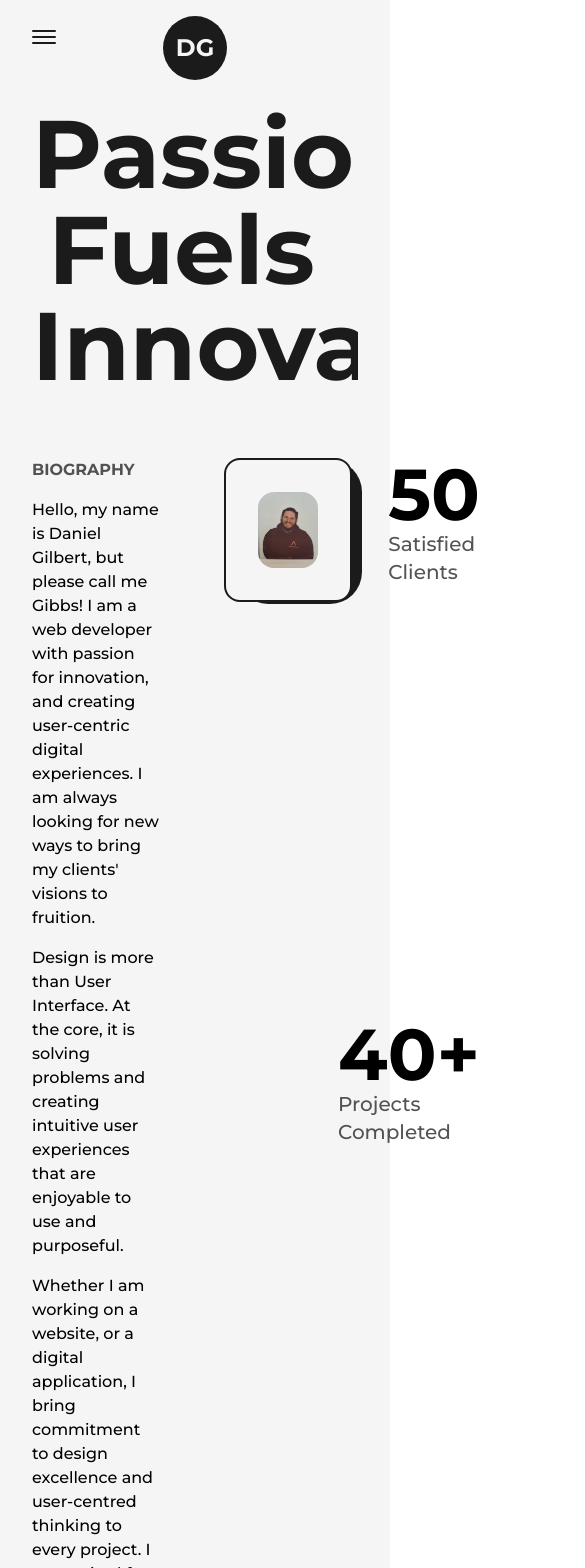
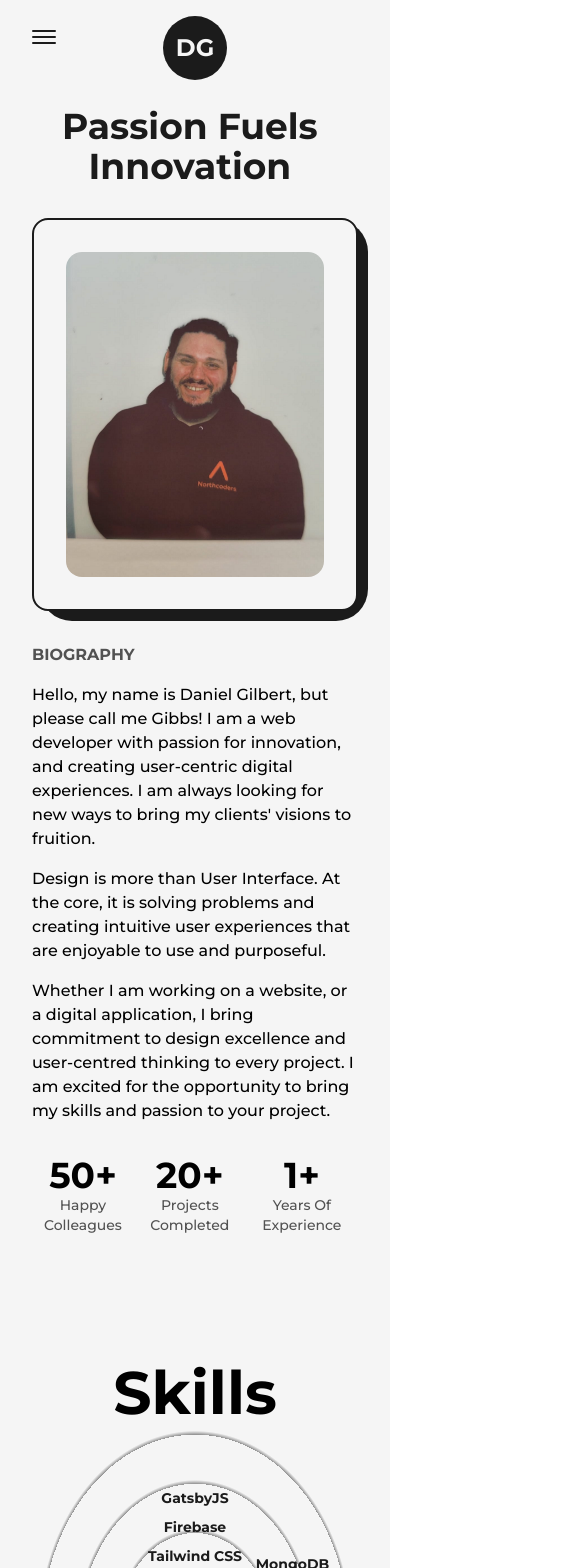
Before and after one commit to 01Gibbs/portfolioSite, a Next.js app: page /about in a window 390 px wide. Shown: the top 1568 px of the page, 585 px wide, since content can reach past the window. Built offline with nearby package versions, Linux system fonts and the light colour scheme.

Commit message:
media query optimisation complete

```diff
--- a/src/components/Education.jsx
+++ b/src/components/Education.jsx
@@ -7,7 +7,7 @@
   return (
     <li
       ref={ref}
-      className="my-8 first:mt-0 last:mb-0 w-[60%] mx-auto flex flex-col items-center justify-between"
+      className="my-8 first:mt-0 last:mb-0 w-[60%] md:w-[80%] mx-auto flex flex-col items-center justify-between"
     >
       <LiIcon reference={ref} />
       <motion.div
@@ -15,11 +15,13 @@
         whileInView={{ y: 0 }}
         transition={{ duration: 0.75, type: "spring" }}
       >
-        <h3 className="capitalize font-bold text-2xl">{type}</h3>
-        <span className="capitalize font-medium text-dark/75 dark:text-light">
+        <h3 className="capitalize font-bold text-2xl sm:text-xl xs:text-lg">
+          {type}
+        </h3>
+        <span className="capitalize font-medium text-dark/75 dark:text-light xs:text-sm">
           {time} | {place}
         </span>
-        <p className="font-medium w-full">{info}</p>
+        <p className="font-medium w-full md:text-sm">{info}</p>
       </motion.div>
     </li>
   );
@@ -33,14 +35,16 @@
   });
   return (
     <div className="my-64">
-      <h2 className="font-bold text-8xl mb-32 w-full text-center">Education</h2>
+      <h2 className="font-bold text-8xl mb-32 w-full text-center md:text-6xl xs:text-4xl md:mb-16">
+        Education
+      </h2>
 
-      <div ref={ref} className="w-[75%] mx-auto relative">
+      <div ref={ref} className="w-[75%] lg:w-[90%] md:w-full mx-auto relative">
         <motion.div
           style={{ scaleY: scrollYProgress }}
-          className="absolute left-9 top-0 w-[4px] h-full bg-dark dark:bg-light origin-top"
+          className="absolute left-9 top-0 w-[4px] h-full bg-dark dark:bg-light origin-top md:left-[28px] xs:left-[17.9px]"
         />
-        <ul className="w-full flex flex-col items-start justify-between ml-4">
+        <ul className="w-full flex flex-col items-start justify-between ml-4 xs:ml-2">
           <Details
             type="Northcoder's Software Engineering Bootcamp Coursework"
             time="Jan 2023 - May 2023"
--- a/src/components/LiIcon.jsx
+++ b/src/components/LiIcon.jsx
@@ -9,7 +9,12 @@
 
   return (
     <figure className="absolute left-0 stroke-dark dark:stroke-light">
-      <svg className="-rotate-90" width="75" height="75" viewBox="0 0 100 100">
+      <svg
+        className="-rotate-90 md:w-[60px] md:h-[60px] xs:w-[40px] xs:h-[40px]"
+        width="75"
+        height="75"
+        viewBox="0 0 100 100"
+      >
         <circle
           cx="75"
           cy="50"
--- a/src/components/Skills.jsx
+++ b/src/components/Skills.jsx
@@ -4,7 +4,7 @@
 const Skill = ({ name, x, y }) => {
   return (
     <motion.div
-      className="flex items-center justify-center rounded-full font-semibold bg-dark dark:bg-light text-light dark:text-dark py-3 px-6 shadow-dark dark:shadow-light cursor-pointer absolute"
+      className="flex items-center justify-center rounded-full font-semibold bg-dark dark:bg-light text-light dark:text-dark py-3 px-6 shadow-dark dark:shadow-light cursor-pointer absolute lg:py-2 lg:px-4 md:text-sm md:py-1.5 md:px-3 xs:bg-transparent xs:dark:bg-transparent xs:text-dark xs:dark:text-light xs:font-bold"
       whileHover={{ scale: 1.05 }}
       initial={{ x: 0, y: 0 }}
       whileInView={{ x: x, y: y, transition: { duration: 2 } }}
@@ -18,10 +18,16 @@
 const Skills = () => {
   return (
     <>
-      <h2 className="font-bold text-8xl mt-64 w-full text-center">Skills</h2>
-      <div className="w-full h-screen relative flex items-center justify-center rounded-full bg-circularLight dark:bg-circularDark">
+      <h2 className="font-bold text-8xl mt-64 w-full text-center md:text-6xl md:mt-32">
+        Skills
+      </h2>
+      <div
+        className="w-full h-screen relative flex items-center justify-center rounded-full
+      bg-circularLight lg:circularLightLG dark:bg-circularDark lg:dark:bg-circularDarkLg md:bg-circularLightMd md:dark:bg-circularDarkMd sm:bg-circularLightSm sm:dark:bg-circularLightSm
+      lg:h-[80vh] sm:h-[60vh] xs:h-[50vh]"
+      >
         <motion.div
-          className="flex items-center justify-center rounded-full font-semibold bg-dark dark:bg-light text-light dark:text-dark p-8 shadow-dark dark:shadow-light cursor-pointer"
+          className="flex items-center justify-center rounded-full font-semibold bg-dark dark:bg-light text-light dark:text-dark p-8 shadow-dark dark:shadow-light cursor-pointer lg:p-6 md:p-4 xs:text-xs xs:p-2"
           whileHover={{ scale: 1.05 }}
         >
           Web
@@ -39,9 +45,9 @@
         <Skill name="GraphQL" x="32vw" y="-5vw" />
         <Skill name="Express" x="-32vw" y="5vw" />
         <Skill name="Jest & Supertest" x="-20vw" y="7vw" />
-        <Skill name="GatsbyJS" x="0vw" y="-20vw" />
+        <Skill name="GatsbyJS" x="0vw" y="-35vw" />
         <Skill name="Tailwind CSS" x="0vw" y="-20vw" />
-        <Skill name="Firebase" x="0vw" y="-20vw" />
+        <Skill name="Firebase" x="0vw" y="-27.5vw" />
         <Skill name="PostgreSQL" x="-25vw" y="18vw" />
         <Skill name="MongoDB" x="25vw" y="-18vw" />
         <Skill name="Web Design" x="25vw" y="18vw" />
--- a/src/pages/about.jsx
+++ b/src/pages/about.jsx
@@ -42,9 +42,12 @@
       </Head>
       <main className="flex w-full flex-col items-center justify-center dark:text-light">
         <Layout className="pt-16">
-          <AnimatedText text="Passion Fuels Innovation" className="mb-16" />
-          <div className="grid w-full grid-cols-8 gap-16 ">
-            <div className="col-span-3 flex flex-col items-start justify-start">
+          <AnimatedText
+            text="Passion Fuels Innovation"
+            className="mb-16 lg:!text-7xl sm:!text-6xl xs:!text-4xl sm:mb-8"
+          />
+          <div className="grid w-full grid-cols-8 gap-16 sm:gap-8">
+            <div className="col-span-3 flex flex-col items-start justify-start xl:col-span-4 md:order-2 md:col-span-8">
               <h2 className="mb-4 text-lr font-bold uppercase text-dark/75 dark:text-light/75 ">
                 Biography
               </h2>
@@ -66,7 +69,7 @@
                 skills and passion to your project.
               </p>
             </div>
-            <div className="col-span-3 relative h-max rounded-2xl bg-light dark:bg-dark border-2 border-solid border-dark dark:border-light  p-8 ">
+            <div className="col-span-3 relative h-max rounded-2xl bg-light dark:bg-dark border-2 border-solid border-dark dark:border-light  p-8 xl:col-span-4 md:order-1 md:col-span-8">
               <Image
                 src={profilePic}
                 alt="Daniel Gilbert"
@@ -74,29 +77,29 @@
               />
               <div className="absolute top-0 -right-3 -z-10 w-[102%] h-[103%] rounded-[2rem] bg-dark dark:bg-light" />
             </div>
-            <div className="col-span-2 flex flex-col items-end justify-between">
-              <div className="flex flex-col items-end justify-center">
-                <span className="inline-block text-7xl font-bold">
-                  <AnimatedNumbers value={50} />
+            <div className="col-span-2 flex flex-col items-end justify-between xl:col-span-8 xl:flex-row xl:items-center md:order-3">
+              <div className="flex flex-col items-end justify-center xl:items-center">
+                <span className="inline-block text-7xl font-bold md:text-6xl sm:text-5xl xs:text-4xl">
+                  <AnimatedNumbers value={50} />+
                 </span>
-                <h2 className="text-xl font-medium capitalize text-dark/75 dark:text-light/75">
-                  satisfied clients
+                <h2 className="text-xl font-medium capitalize text-dark/75 dark:text-light/75 xl:text-center md:text-lg sm:text-base xs:text-sm">
+                  happy colleagues
                 </h2>
               </div>
-              <div className="flex flex-col items-end justify-center">
-                <span className="inline-block text-7xl font-bold">
-                  <AnimatedNumbers value={40} />+
+              <div className="flex flex-col items-end justify-center xl:items-center">
+                <span className="inline-block text-7xl font-bold md:text-6xl sm:text-5xl xs:text-4xl">
+                  <AnimatedNumbers value={20} />+
                 </span>
-                <h2 className="text-xl font-medium capitalize text-dark/75 dark:text-light/75">
+                <h2 className="text-xl font-medium capitalize text-dark/75 dark:text-light/75 xl:text-center md:text-lg sm:text-base xs:text-sm">
                   projects completed
                 </h2>
               </div>
-              <div className="flex flex-col items-end justify-center">
-                <span className="inline-block text-7xl font-bold">
-                  <AnimatedNumbers value={4} />+
+              <div className="flex flex-col items-end justify-center xl:items-center">
+                <span className="inline-block text-7xl font-bold md:text-6xl sm:text-5xl xs:text-4xl">
+                  <AnimatedNumbers value={1} />+
                 </span>
-                <h2 className="text-xl font-medium capitalize text-dark/75 dark:text-light/75">
-                  months of experience
+                <h2 className="text-xl font-medium capitalize text-dark/75 dark:text-light/75 xl:text-center md:text-lg sm:text-base xs:text-sm">
+                  years of experience
                 </h2>
               </div>
             </div>
--- a/tailwind.config.js
+++ b/tailwind.config.js
@@ -24,9 +24,28 @@
       },
       backgroundImage: {
         circularLight:
-          "repeating-radial-gradient(rgba(0,0,0,0.4) 2px, #f5f5f5 5px, #f5f5f5 100px);",
+          "repeating-radial-gradient(rgba(0,0,0,0.4) 2px,#f5f5f5 5px,#f5f5f5 100px)",
+
         circularDark:
-          "repeating-radial-gradient(rgba(255,255,255,0.5) 2px, #1b1b1b 8px, #1b1b1b 100px);",
+          "repeating-radial-gradient(rgba(255,255,255,0.5) 2px,#1b1b1b 8px,#1b1b1b 100px)",
+
+        circularLightLg:
+          "repeating-radial-gradient(rgba(0,0,0,0.4) 2px,#f5f5f5 5px,#f5f5f5 80px)",
+
+        circularDarkLg:
+          "repeating-radial-gradient(rgba(255,255,255,0.5) 2px,#1b1b1b 8px,#1b1b1b 80px)",
+
+        circularLightMd:
+          "repeating-radial-gradient(rgba(0,0,0,0.4) 2px,#f5f5f5 5px,#f5f5f5 60px)",
+
+        circularDarkMd:
+          "repeating-radial-gradient(rgba(255,255,255,0.5) 2px,#1b1b1b 6px,#1b1b1b 60px)",
+
+        circularLightSm:
+          "repeating-radial-gradient(rgba(0,0,0,0.4) 2px,#f5f5f5 5px,#f5f5f5 40px)",
+
+        circularDarkSm:
+          "repeating-radial-gradient(rgba(255,255,255,0.5) 2px,#1b1b1b 8px,#1b1b1b 40px)",
       },
     },
     screens: {
```
Also changed, not shown: src/components/Experience.jsx (+8 -8 lines).
